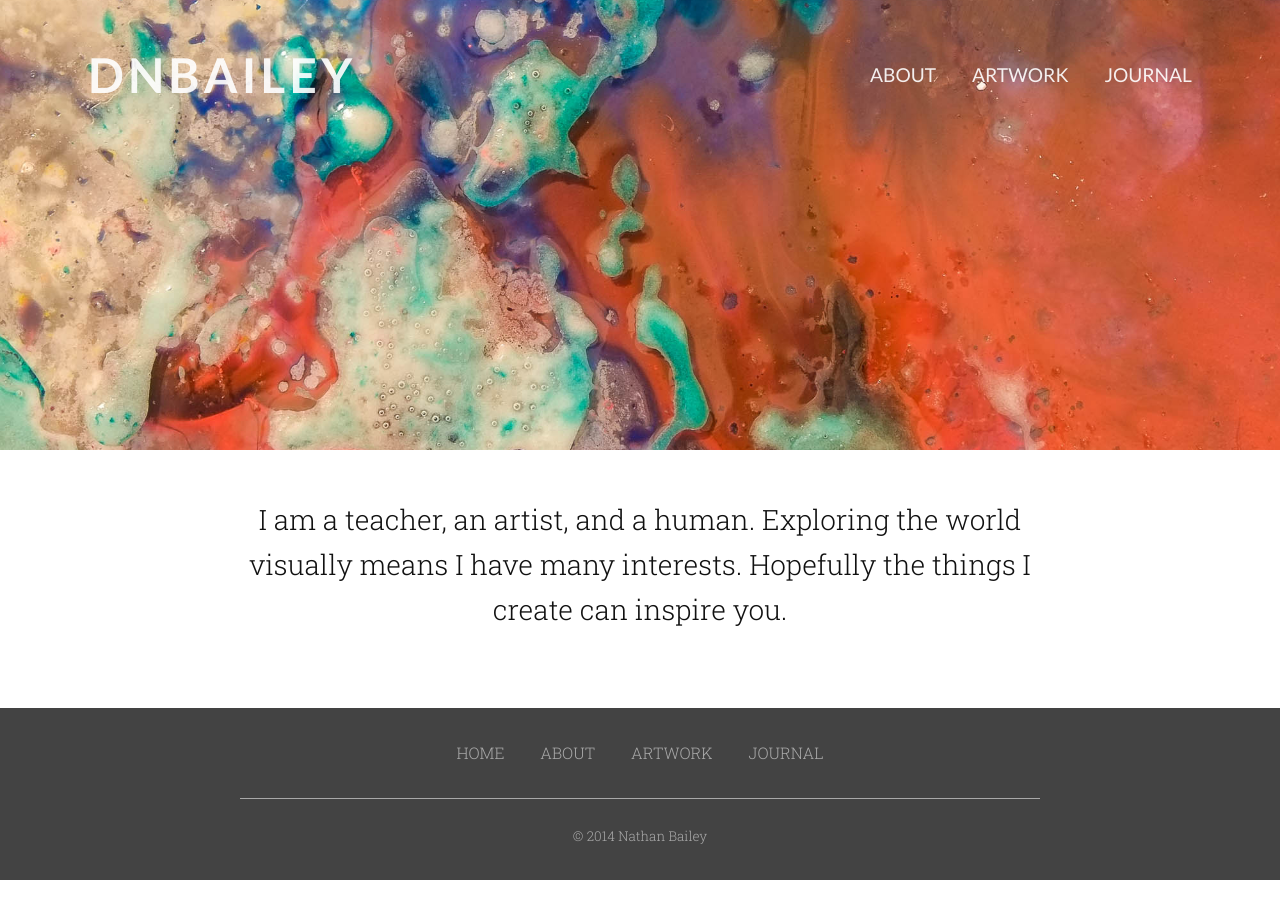
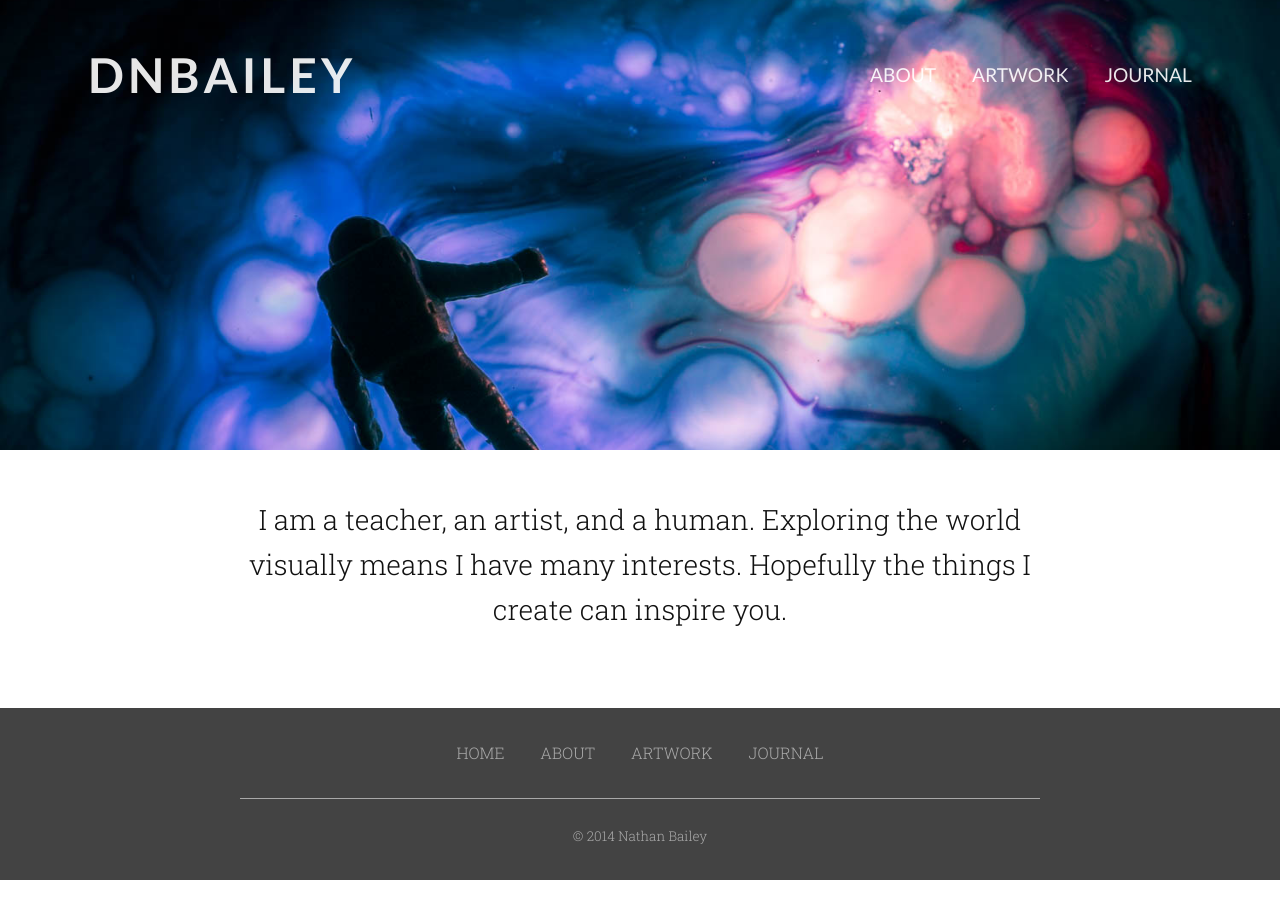
Before and after one commit to dnbailey/dnbailey.github.io.bak, a Jekyll site: the page built from index.html, in a window 1280 px wide. Built offline with Jekyll 4.4.1, drawn with Linux system fonts in a browser that asks for light colours; nearby versions of some CDN libraries.

Commit message:
Change home banner image

```diff
--- a/index.html
+++ b/index.html
@@ -1,5 +1,6 @@
 ---
 layout: default
+banner: /images/post-assets/space.jpg
 ---
 
 <div class="home">
```
Also changed, not shown: images/post-assets/space.jpg (added).
